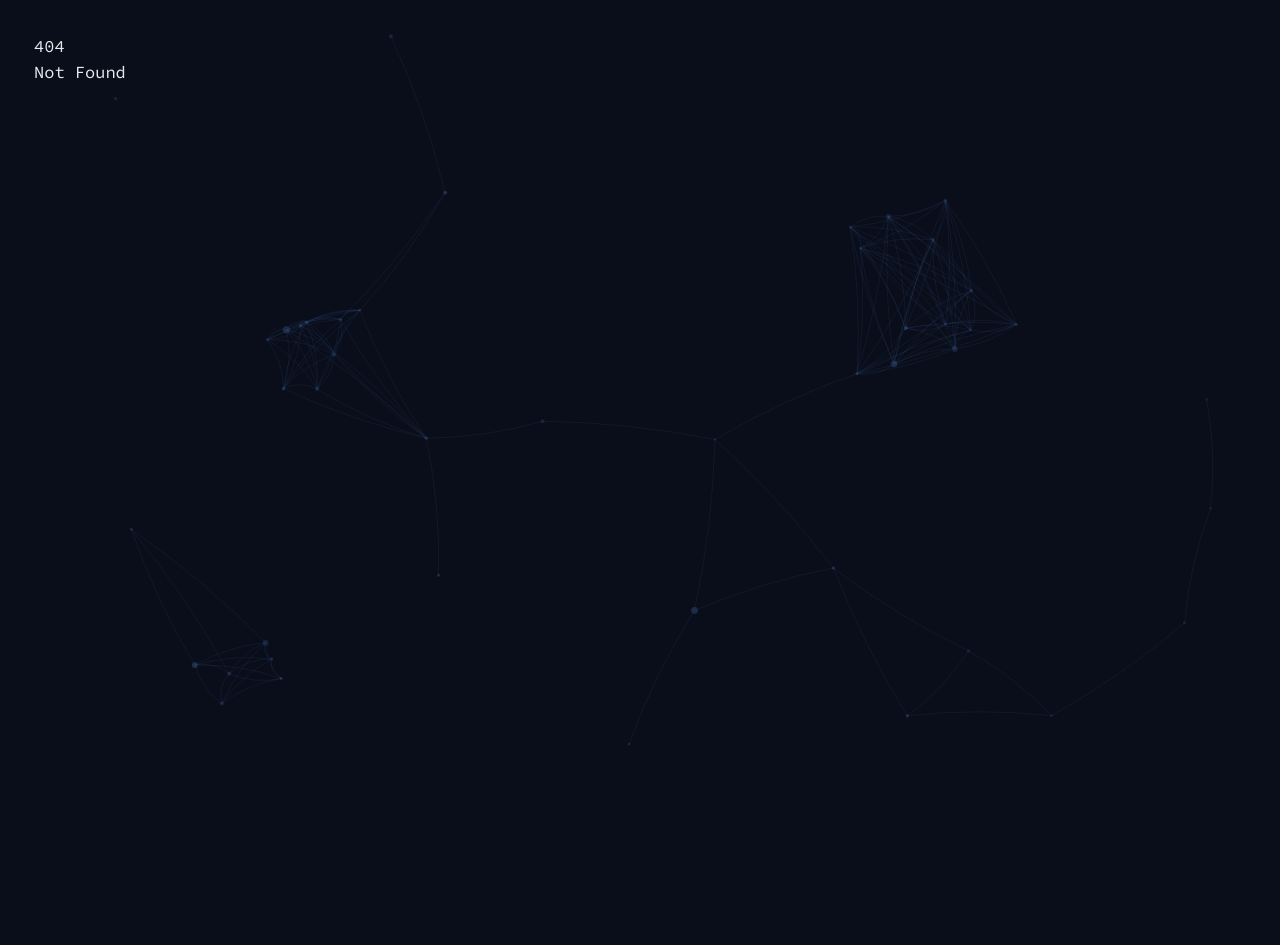
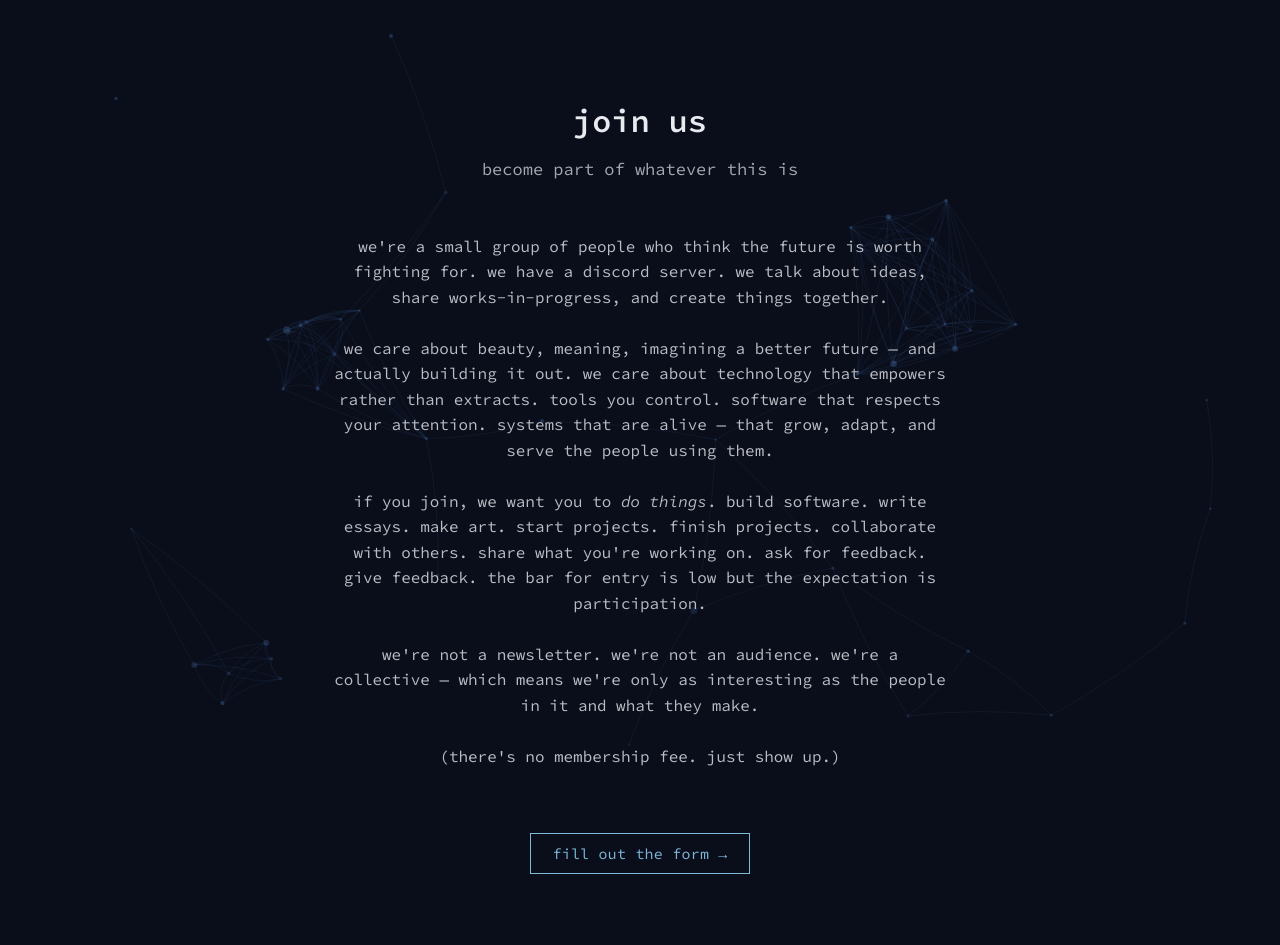
Before and after one commit to EternalRecursion121/idealists-site, a SvelteKit app: page /join in a window 1280 px wide. Before the commit this address had no page. Shown: the top 945 px of the page. Before the commit the page ends 800 px from the top, so only its background shows below. Built offline with nearby package versions, Linux system fonts and the light colour scheme.

Commit message:
add join page

```diff
--- /dev/null
+++ b/src/routes/join/+page.svelte
@@ -0,0 +1,94 @@
+<script lang="ts">
+	import BottomNav from '$lib/components/BottomNav.svelte';
+</script>
+
+<svelte:head>
+	<title>Join Us — The Idealists Collective</title>
+</svelte:head>
+
+<div class="max-w-3xl mx-auto px-4 py-8 sm:px-6 sm:py-16 min-h-screen flex flex-col">
+	<header class="mb-8 sm:mb-12 text-center">
+		<h1 class="text-2xl sm:text-3xl font-semibold mb-4">join us</h1>
+		<p class="opacity-70 max-w-sm mx-auto">become part of whatever this is</p>
+	</header>
+
+	<section class="content space-y-6 mb-12">
+		<p>
+			we're a small group of people who think the future is worth fighting for.
+			we have a discord server. we talk about ideas, share works-in-progress, and
+			create things together.
+		</p>
+
+		<p>
+			we care about beauty, meaning, imagining a better future — and actually building it out. we care about
+			technology that empowers rather than extracts. tools you control. software that
+			respects your attention. systems that are alive — that grow, adapt, and serve the
+			people using them.
+		</p>
+
+		<p>
+			if you join, we want you to <i>do things</i>. build software. write essays. make
+			art. start projects. finish projects. collaborate with others. share what you're
+			working on. ask for feedback. give feedback. the bar for entry is low but the
+			expectation is participation.
+		</p>
+
+		<p>
+			we're not a newsletter. we're not an audience. we're a collective — which means
+			we're only as interesting as the people in it and what they make.
+		</p>
+
+		<p class="opacity-70 text-s text-center mb-3">
+			(there's no membership fee. just show up.)
+		</p>
+	</section>
+
+	<div class="text-center">
+		<a
+			href="https://docs.google.com/forms/d/e/1FAIpQLSeFt80kKtQ81aPR5SscPl99C0br4gPZOG6wo91yVD4Gnu42rg/viewform?usp=dialog"
+			target="_blank"
+			rel="noopener"
+			class="cta-button"
+		>
+			fill out the form →
+		</a>
+	</div>
+
+	<BottomNav current="home" />
+</div>
+
+<style>
+	.content {
+		line-height: 1.6;
+		text-align: center;
+	}
+
+	.content p {
+		font-size: 0.875rem;
+		opacity: 0.8;
+		max-width: 36rem;
+		margin-left: auto;
+		margin-right: auto;
+	}
+
+	.cta-button {
+		display: inline-block;
+		padding: 0.5rem 1.25rem;
+		border: 1px solid var(--accent);
+		color: var(--accent);
+		font-size: 0.875rem;
+		letter-spacing: 0.02em;
+		transition: all 0.2s ease;
+	}
+
+	.cta-button:hover {
+		background: var(--accent);
+		color: var(--bg);
+	}
+
+	@media (min-width: 640px) {
+		.content p {
+			font-size: 0.9375rem;
+		}
+	}
+</style>
```
